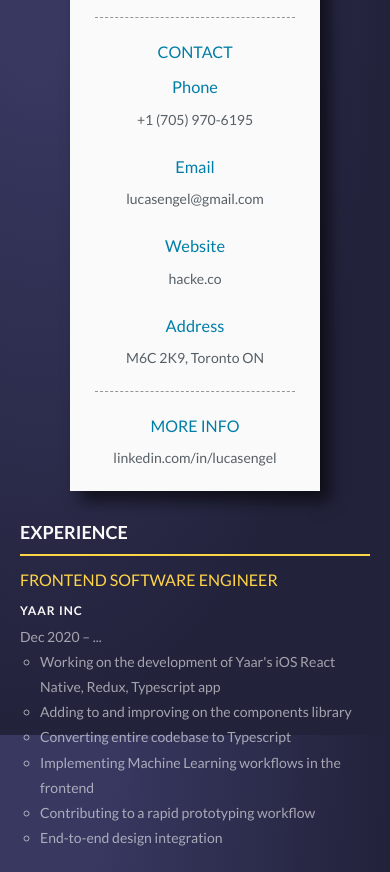
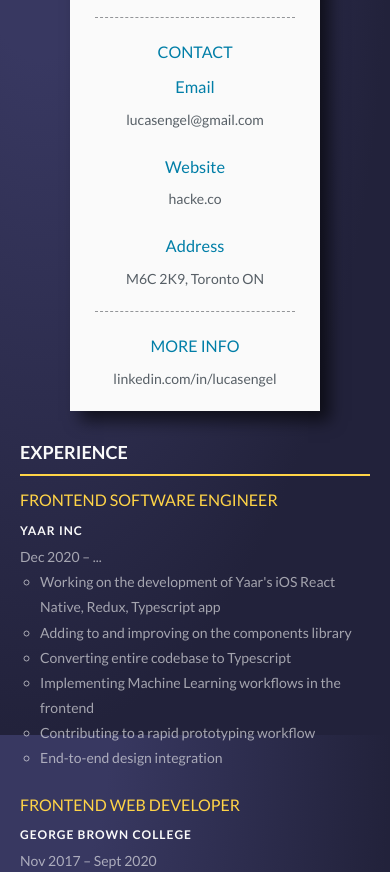
Before and after one commit to lucasengel/hacke.co, a Gatsby site: page /resume in a window 390 px wide. Shown: the part 953-1825 px from the top of the page. Built offline with nearby package versions, Linux system fonts and the light colour scheme; Gatsby itself is replaced by a stand-in of ours.

Commit message:
hide phone

```diff
--- a/package.json
+++ b/package.json
@@ -25,8 +25,8 @@
     "gatsby-source-filesystem": "^2.7.0",
     "gatsby-transformer-remark": "^2.12.0",
     "gatsby-transformer-sharp": "^2.8.0",
-    "react": "^16.12.0",
-    "react-dom": "^16.12.0",
+    "react": "^16.14.0",
+    "react-dom": "^16.14.0",
     "react-helmet": "^6.1.0",
     "react-icons": "^3.11.0",
     "styled-components": "^5.2.1"
--- a/src/components/resumePage/ResumeAside/index.jsx
+++ b/src/components/resumePage/ResumeAside/index.jsx
@@ -25,8 +25,8 @@ export const ResumeAside = ({ profile }) => {
 
         <h2>Contact</h2>
 
-        <h3>Phone</h3>
-        <p>{phone}</p>
+        {/* <h3>Phone</h3>
+        <p>{phone}</p> */}
 
         <h3>Email</h3>
         <p>
```
Also changed, not shown: 1 other file.
